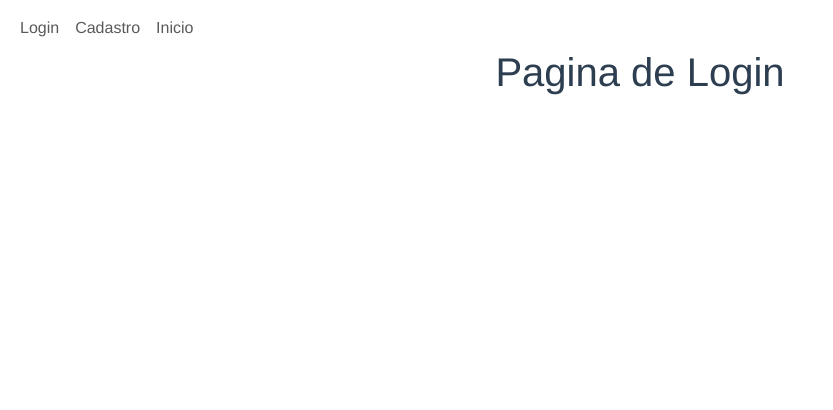
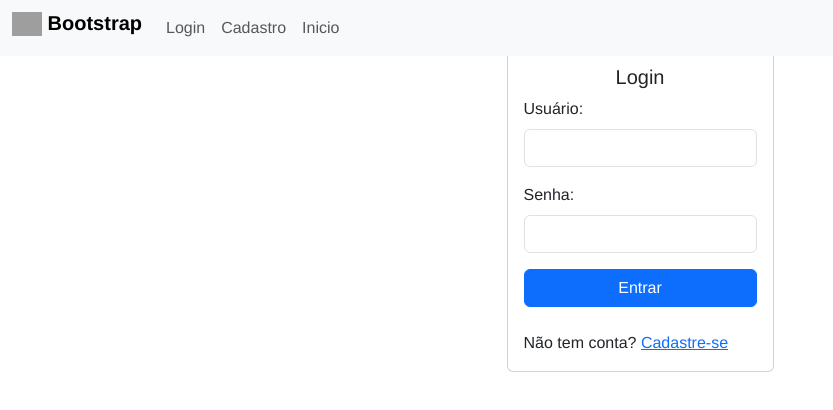
Before and after one commit to ItsCottin/modulum-api, a Vue app: page /login in a window 1280 px wide. Shown: the top 410 px of the page, without its empty margins (0-833 px from the left). Built offline with nearby package versions, Linux system fonts and the light colour scheme; grey boxes are pictures that could not be loaded; the HTML template or start-up script is replaced by a standard one.

Commit message:
criação das paginas de login e cadastro

```diff
--- a/src/App.vue
+++ b/src/App.vue
@@ -1,8 +1,14 @@
 <template>
-  <nav class="navbar fixed-top navbar-expand-lg bg-body-tertiar">
+  <nav class="navbar fixed-top navbar-expand-lg bg-body-tertiary">
     <div class="container-fluid">
       <div class="collapse navbar-collapse" id="navbarNav">
         <ul class="navbar-nav">
+          <li class="nav-item">
+            <a class="navbar-brand" href="#">
+              <img src="https://getbootstrap.com/docs/5.3/assets/brand/bootstrap-logo.svg" alt="Logo" width="30" height="24" class="d-inline-block align-text-top">
+              Bootstrap
+            </a>
+          </li>
           <li class="nav-item">
             <router-link class="nav-link" :to="{name:'login'}">Login</router-link>
           </li>
@@ -16,7 +22,7 @@
       </div>
     </div>
   </nav>
-  <div class="mt-5">
+  <div class="mt-5 align-self-center">
     <router-view/>
   </div>
 </template>
@@ -30,7 +36,6 @@
   font-family: Avenir, Helvetica, Arial, sans-serif;
   -webkit-font-smoothing: antialiased;
   -moz-osx-font-smoothing: grayscale;
-  text-align: center;
   color: #2c3e50;
 }
 
--- a/src/views/CadastroView.vue
+++ b/src/views/CadastroView.vue
@@ -1,19 +1,41 @@
 <template>
-  <div class="home">
-    <img alt="Vue logo" src="../assets/logo.png">
-    <HelloWorld msg="Welcome to Your Vue.js App"/>
-    <h1>Pagina de Cadastro de Usuario</h1>
-  </div>
+  <div class="container">
+        <div class="wrapper d-flex flex-fill align-items-center justify-content-center h-100">
+            <div class="card login-form">
+                <div class="card-body">
+                    <h5 class="card-title text-center">Cadastro</h5>
+                    <form>
+                        <div class="mb-3">
+                            <label for="inputNome" class="form-label">Nome Completo:</label>
+                            <input type="text" class="form-control" id="inputNome" aria-describedby="Nome Completo">
+                        </div>
+                        <div class="mb-3">
+                            <label for="inputLogin" class="form-label">Nome de Usuário:</label>
+                            <input type="text" class="form-control" id="inputLogin" aria-describedby="Nome de Usuário">
+                        </div>
+                        <div class="mb-3">
+                            <label for="inputEmail" class="form-label">E-mail:</label>
+                            <input type="email" class="form-control" id="inputEmail" aria-describedby="Endereço de E-mail">
+                        </div>
+                        <div class="mb-3">
+                            <label for="inputSenha" class="form-label">Senha:</label>
+                            <input type="password" class="form-control" id="inputSenha">
+                        </div>
+                        <div class="mb-3">
+                            <label for="inputConfirmarSenha" class="form-label">Confirmar Senha:</label>
+                            <input type="password" class="form-control" id="inputConfirmarSenha">
+                        </div>
+                        <button class="btn btn-primary w-100">Cadastrar</button>
+                        <div class="sign-up mt-4">
+                            já tem conta? <RouterLink :to="{name:'login'}" >Entrar</RouterLink>
+                        </div>
+                    </form>
+                </div>
+            </div>
+        </div>
+    </div>
 </template>
 
 <script>
-// @ is an alias to /src
-import HelloWorld from '@/components/HelloWorld.vue'
 
-export default {
-  name: 'HomeView',
-  components: {
-    HelloWorld
-  }
-}
 </script>
--- a/src/views/HomeView.vue
+++ b/src/views/HomeView.vue
@@ -1,7 +1,8 @@
 <template>
-  <div class="home">
+  <div class="home text-center">
     <img alt="Vue logo" src="../assets/logo.png">
     <HelloWorld msg="Welcome to Your Vue.js App"/>
+    <RouterLink :to="{name: 'login'}">Acessar pagina de Login</RouterLink>
   </div>
 </template>
 
--- a/src/views/LoginView.vue
+++ b/src/views/LoginView.vue
@@ -1,5 +1,25 @@
 <template>
-  <div class="about">
-    <h1>Pagina de Login</h1>
-  </div>
+  <div class="container">
+        <div class="wrapper d-flex align-items-center justify-content-center h-100">
+            <div class="card login-form">
+                <div class="card-body">
+                    <h5 class="card-title text-center">Login</h5>
+                    <form>
+                        <div class="mb-3">
+                            <label for="inputLogin" class="form-label">Usuário:</label>
+                            <input type="text" class="form-control" id="inputLogin" aria-describedby="Nome de Usuário">
+                        </div>
+                        <div class="mb-3">
+                            <label for="inputSenha" class="form-label">Senha:</label>
+                            <input type="password" class="form-control" id="inputSenha">
+                        </div>
+                        <button class="btn btn-primary w-100">Entrar</button>
+                        <div class="sign-up mt-4">
+                            Não tem conta? <RouterLink :to="{name:'cadastro'}" >Cadastre-se</RouterLink>
+                        </div>
+                    </form>
+                </div>
+            </div>
+        </div>
+    </div>
 </template>
```
Also changed, not shown: 1 other file (tests, documents, lock files or other folders).
